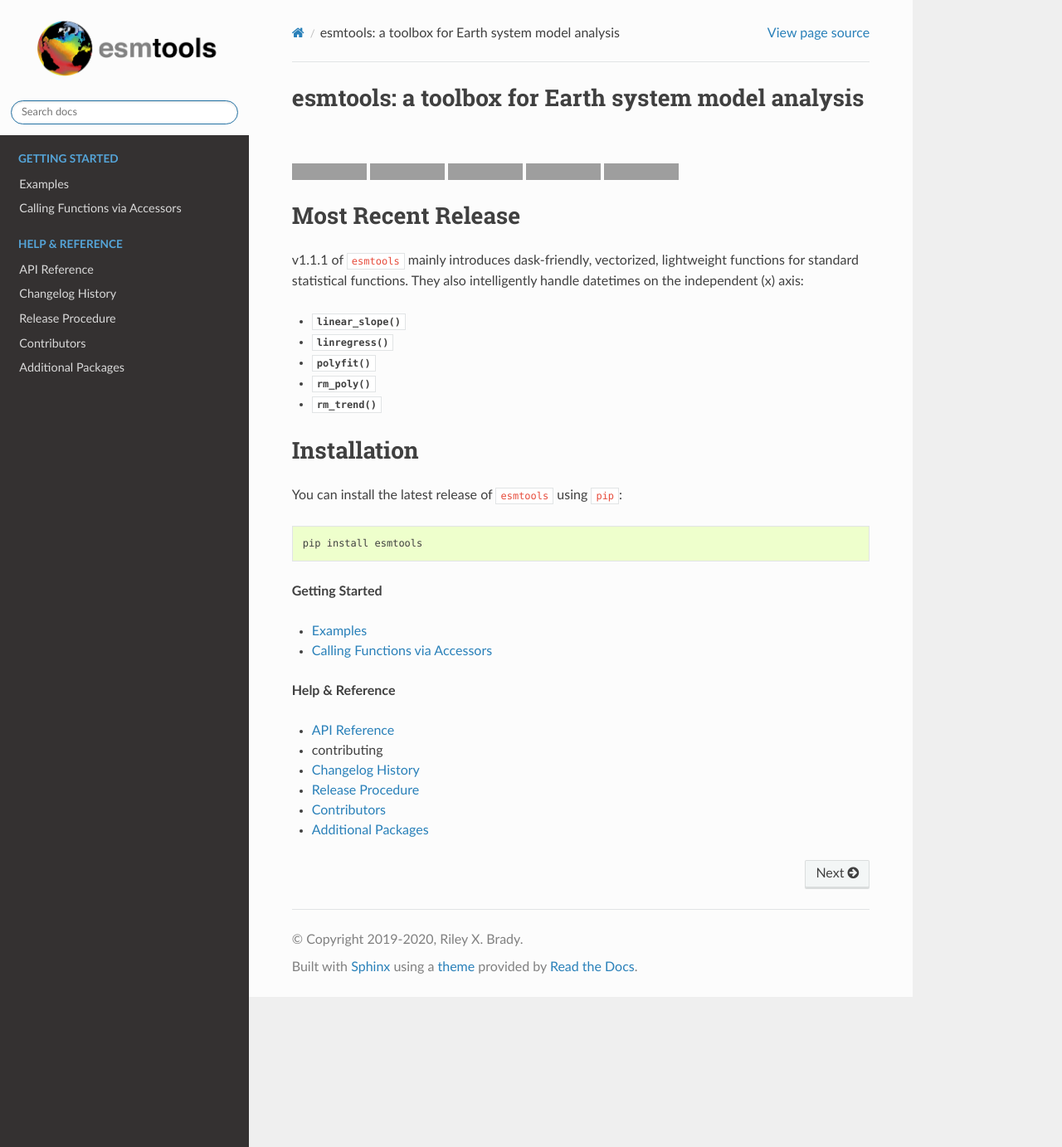
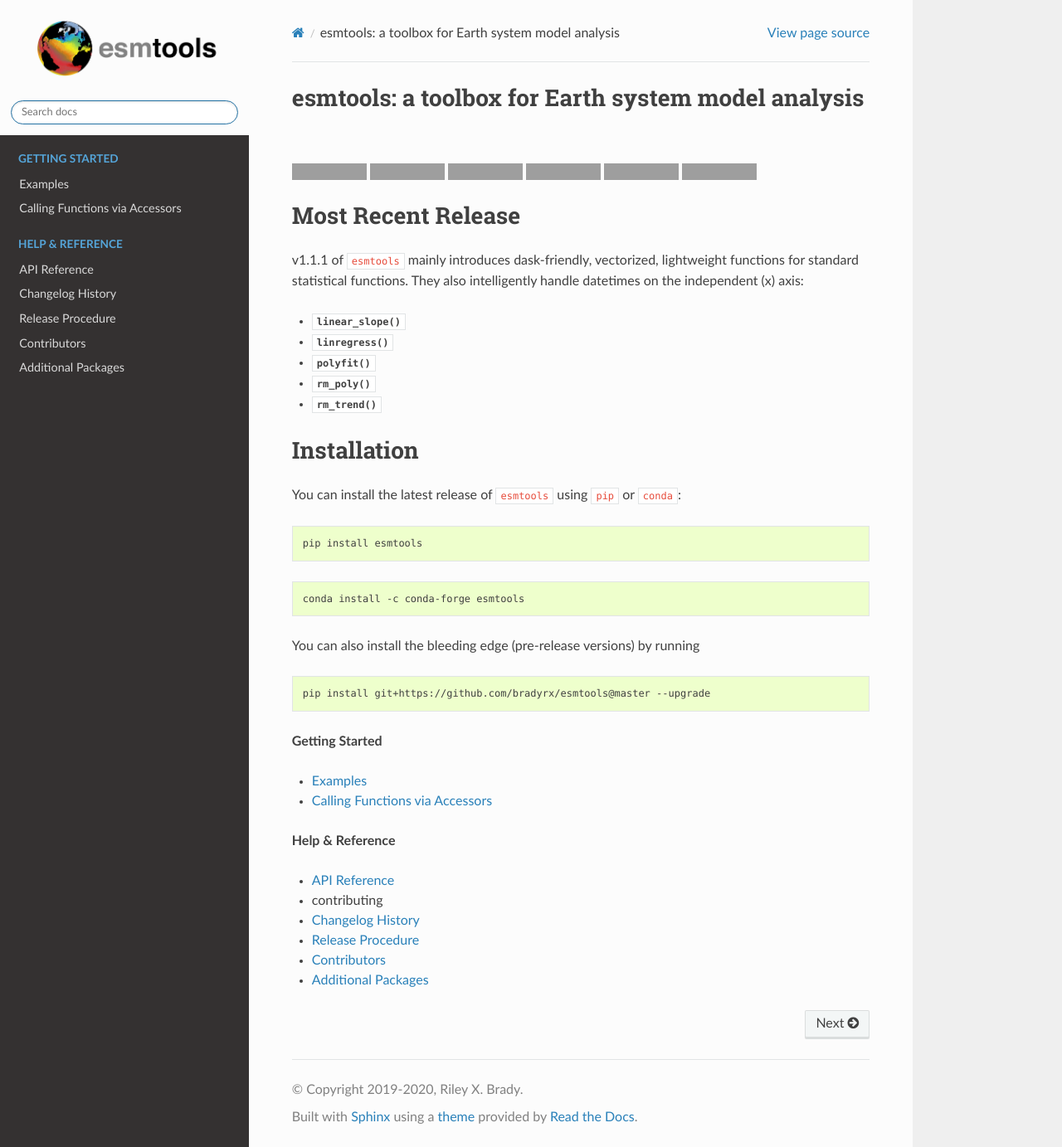
Before and after one commit to bradyrx/esmtools, a Sphinx documentation site: the page built from docs/source/index.rst, in a window 1280 px wide and 1383 px high. Shown: the whole window at 83% size. Built offline with Sphinx 7.4.7 and the Read the Docs theme 2.0.0, drawn with Linux system fonts in a browser that asks for light colours; formulas are drawn with MathJax 3; pages that are not in the unit, such as notebooks, are missing from menus; the version number could not be read and is left out; grey boxes are pictures that could not be loaded.

Commit message:
add conda badge and conda installation instructions

```diff
--- a/CHANGELOG.rst
+++ b/CHANGELOG.rst
@@ -9,6 +9,7 @@ Internals/Minor Fixes
 ---------------------
 - Fix ``flake8`` F401 error by using ``TimeUtilAccessor`` directly in first instance
   in code. (:pr:`86`) `Riley X. Brady`_.
+- Add ``conda`` badge and ``conda`` installation instructions. (:pr:`87`) `Riley X. Brady`_.
 
 esmtools v1.1.1 (2020-07-08)
 ============================
--- a/docs/source/index.rst
+++ b/docs/source/index.rst
@@ -7,6 +7,10 @@ esmtools: a toolbox for Earth system model analysis
 
 .. image:: https://img.shields.io/pypi/v/esmtools.svg
     :target: https://pypi.python.org/pypi/esmtools/
+
+.. image:: https://img.shields.io/conda/vn/conda-forge/esmtools.svg
+    :target: https://anaconda.org/conda-forge/esmtools
+    :alt: Conda Version
 
 .. image:: https://coveralls.io/repos/github/bradyrx/esmtools/badge.svg?branch=master
     :target: https://coveralls.io/github/bradyrx/esmtools?branch=master
@@ -36,11 +40,21 @@ datetimes on the independent (x) axis:
 Installation
 ============
 
-You can install the latest release of ``esmtools`` using ``pip``:
+You can install the latest release of ``esmtools`` using ``pip`` or ``conda``:
 
 .. code-block:: bash
 
     pip install esmtools
+
+.. code-block:: bash
+
+    conda install -c conda-forge esmtools
+
+You can also install the bleeding edge (pre-release versions) by running
+
+.. code-block:: bash
+
+    pip install git+https://github.com/bradyrx/esmtools@master --upgrade
 
 **Getting Started**
 
```
Also changed, not shown: README.rst (+19 -2 lines).
